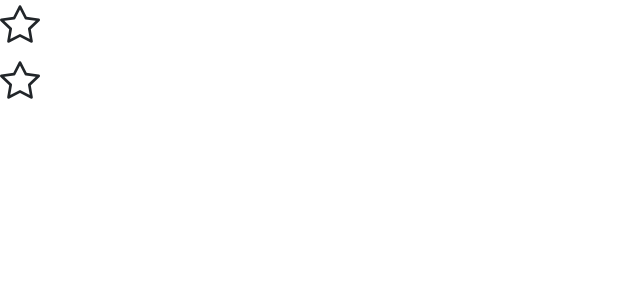
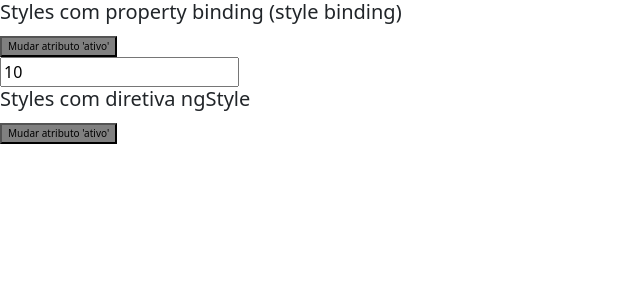
Before and after one commit to jcjessicarmo/curso-angular, an Angular app in the folder diretivas/: page / in a window 1280 px wide. Shown: the top 300 px of the page, without its empty margins (0-640 px from the left). Built offline with nearby package versions, Linux system fonts and the light colour scheme.

Commit message:
Aula 30: Diretivas: ngStyle

```diff
--- a/diretivas/src/app/app.component.html
+++ b/diretivas/src/app/app.component.html
@@ -1,4 +1,5 @@
 <!-- <app-diretiva-ngif></app-diretiva-ngif> -->
 <!-- <app-diretiva-ngswitch></app-diretiva-ngswitch> -->
 <!-- <app-diretiva-ngfor></app-diretiva-ngfor> -->
-<app-diretiva-ngclass></app-diretiva-ngclass>
+<!-- <app-diretiva-ngclass></app-diretiva-ngclass> -->
+<app-diretiva-ngstyle></app-diretiva-ngstyle>
--- /dev/null
+++ b/diretivas/src/app/diretiva-ngstyle/diretiva-ngstyle.component.html
@@ -0,0 +1,25 @@
+<h5>Styles com property binding (style binding)</h5>
+<button
+  [style.backgroundColor]="ativo ? 'blue' : 'gray'"
+  [style.color]="ativo ? 'white' : 'black'"
+  [style.fontWeight]="ativo ? 'bold' : 'normal'"
+  [style.fontSize]="tamanhoFonte + 'px'"
+  (click)="mudarAtivo()"
+>
+Mudar atributo 'ativo'
+</button>
+<br>
+<input type="text" [(ngModel)]="tamanhoFonte">
+
+<h5>Styles com diretiva ngStyle</h5>
+<button
+  [ngStyle]="{
+    'backgroundColor': (ativo ? 'blue' : 'gray'),
+    'color': (ativo ? 'white' : 'black'),
+    'fontWeight': (ativo ? 'bold' : 'normal'),
+    'fontSize': tamanhoFonte + 'px'
+  }"
+  (click)="mudarAtivo()"
+>
+Mudar atributo 'ativo'
+</button>
--- /dev/null
+++ b/diretivas/src/app/diretiva-ngstyle/diretiva-ngstyle.component.ts
@@ -0,0 +1,22 @@
+import { Component, OnInit } from '@angular/core';
+
+@Component({
+  selector: 'app-diretiva-ngstyle',
+  templateUrl: './diretiva-ngstyle.component.html',
+  styleUrls: ['./diretiva-ngstyle.component.css']
+})
+export class DiretivaNgstyleComponent implements OnInit {
+
+  ativo: boolean = false;
+  tamanhoFonte: number = 10;
+
+  constructor() { }
+
+  ngOnInit(): void {
+  }
+
+  mudarAtivo(){
+    this.ativo = !this.ativo;
+  }
+
+}
```
Also changed, not shown: diretivas/src/app/app.module.ts (+6 -3 lines), diretivas/src/app/diretiva-ngstyle/diretiva-ngstyle.component.css (added), 1 other file (tests, documents, lock files or other folders).
